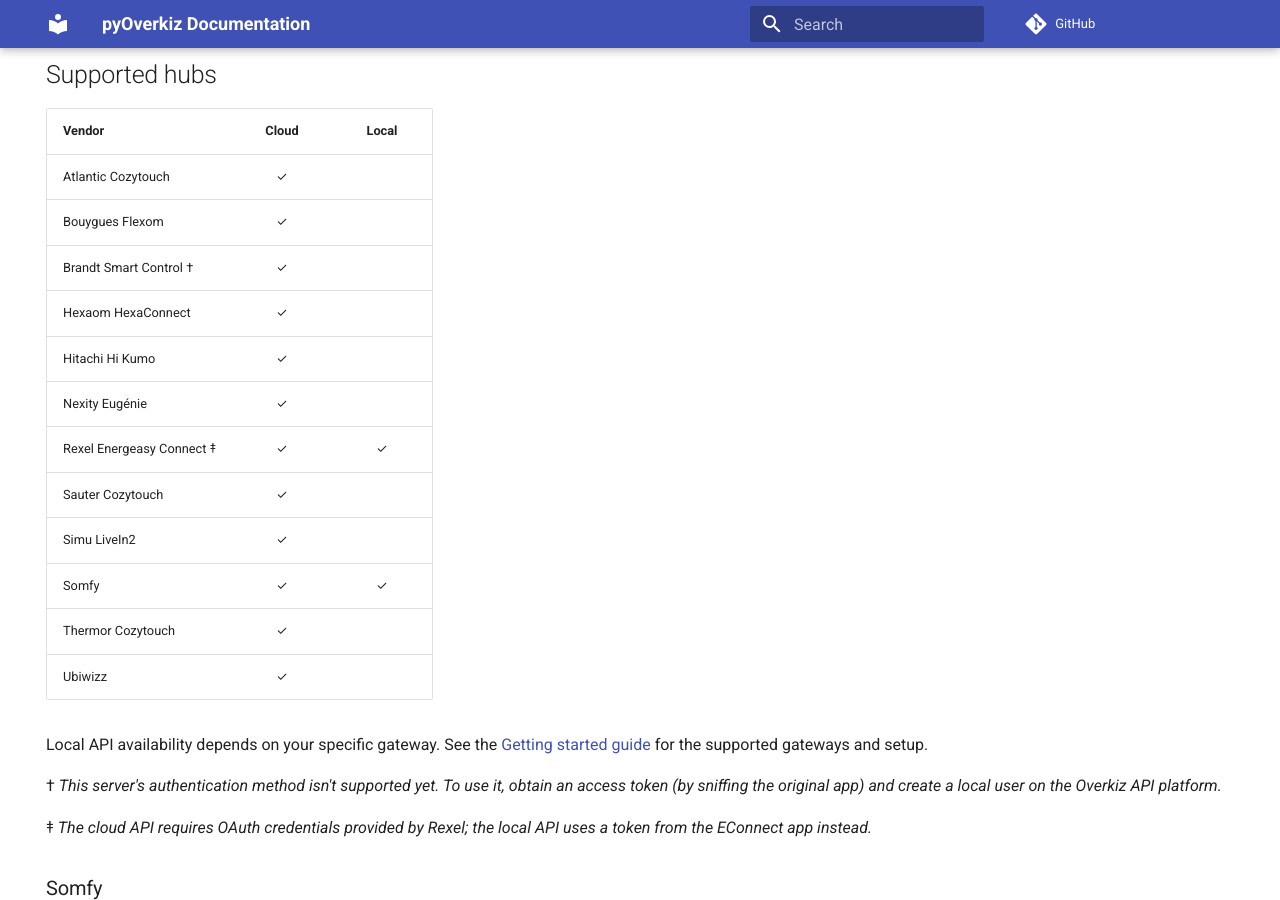
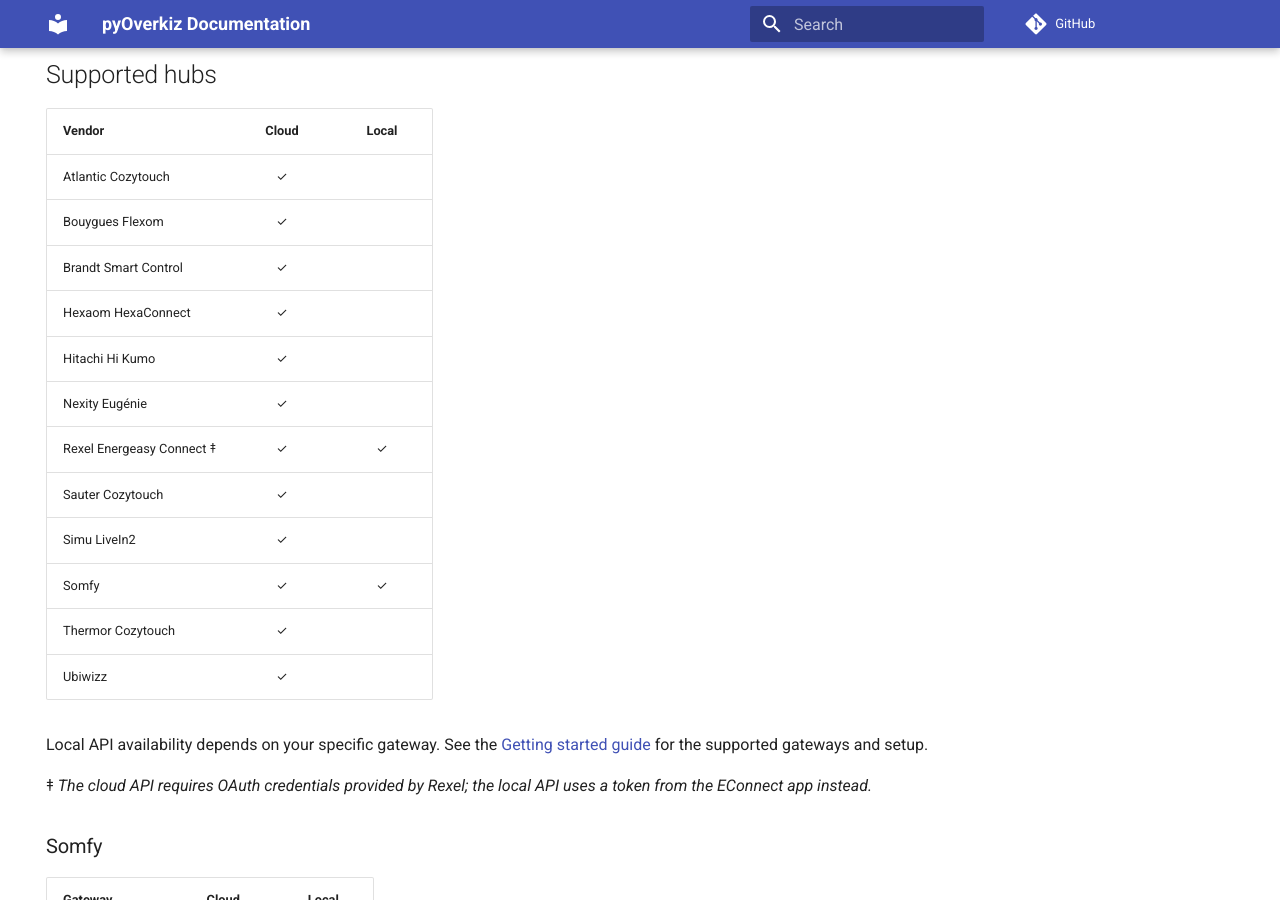
Before and after one commit to iMicknl/python-overkiz-api, an MkDocs documentation site: the page built from docs/index.md, in a window 1280 px wide and 900 px high, scrolled down 447 px. Built offline with MkDocs 1.6.1 and Material for MkDocs 9.7.7, drawn with Linux system fonts in a browser that asks for light colours; comment, search, counter and statistics services are not loaded.

Commit message:
docs: mark Brandt Smart Control authentication as supported

```diff
--- a/docs/index.md
+++ b/docs/index.md
@@ -26,7 +26,7 @@
 | --- | :-: | :-: |
 | Atlantic Cozytouch | ✓ | |
 | Bouygues Flexom | ✓ | |
-| Brandt Smart Control † | ✓ | |
+| Brandt Smart Control | ✓ | |
 | Hexaom HexaConnect | ✓ | |
 | Hitachi Hi Kumo | ✓ | |
 | Nexity Eugénie | ✓ | |
@@ -38,8 +38,6 @@
 | Ubiwizz | ✓ | |
 
 Local API availability depends on your specific gateway. See the [Getting started guide](getting-started.md) for the supported gateways and setup.
-
-† _This server's authentication method isn't supported yet. To use it, obtain an access token (by sniffing the original app) and create a local user on the Overkiz API platform._
 
 ‡ _The cloud API requires OAuth credentials provided by Rexel; the local API uses a token from the EConnect app instead._
 
```
Also changed, not shown: README.md (+1 -3 lines).
